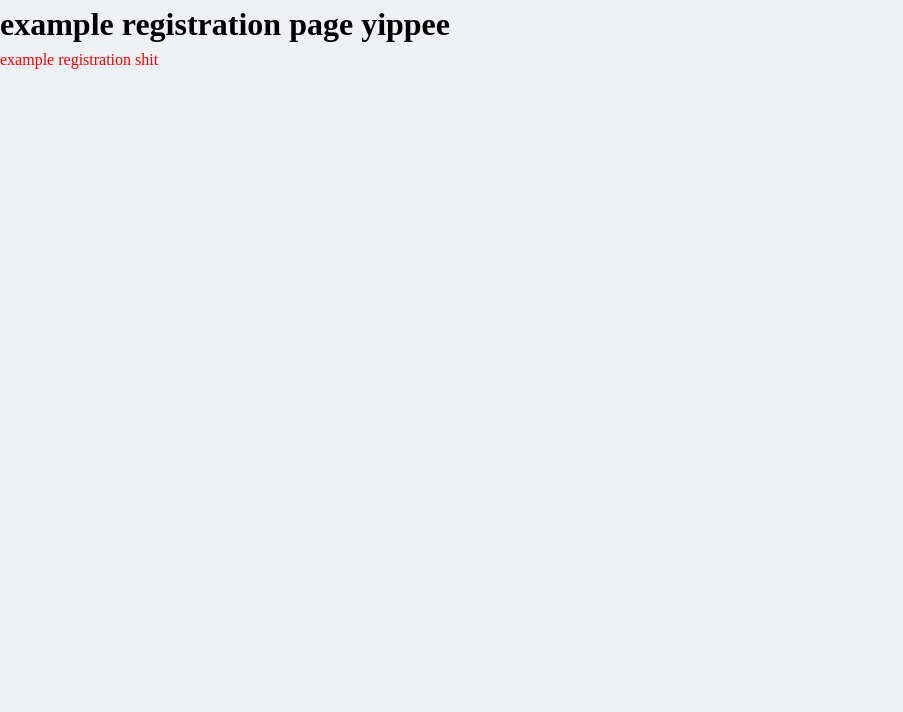
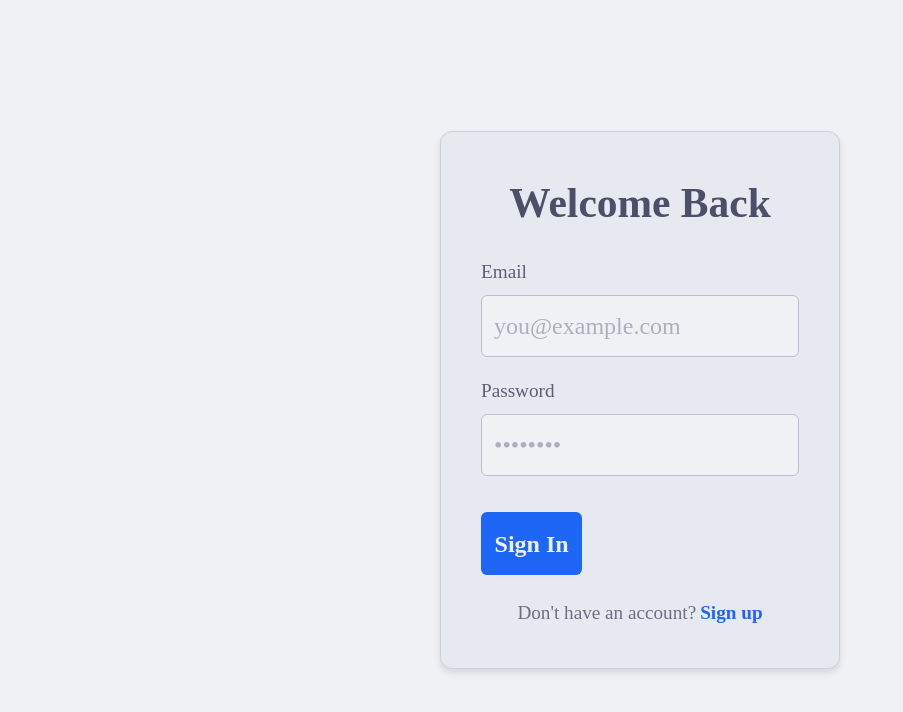
Before and after one commit to sebvu/COSC-4353-F26-Group-1, a Next.js app: page /registration in a window 1280 px wide. Shown: the top 712 px of the page, without its empty margins (0-903 px from the left). Built offline with nearby package versions, Linux system fonts and the light colour scheme.

Commit message:
feat: prototyped registration/login page switcher

```diff
--- a/app/registration/page.tsx
+++ b/app/registration/page.tsx
@@ -1,11 +1,31 @@
-import styles from "@/app/ui/registration/registration.module.css";
+"use client";
 
-export default function Page() {
+import { useState } from "react";
+import Login from "@/app/ui/registration/login";
+import Register from "@/app/ui/registration/register";
+
+export default function RegistrationPage() {
+  // Toggle between 'login' and 'register'
+  const [mode, setMode] = useState<"login" | "register">("login");
+
+  const toggleMode = () => {
+    setMode((prev) => (prev === "login" ? "register" : "login"));
+  };
+
   return (
-    // must always return a root!
-    <div>
-      <h1>example registration page yippee</h1>
-      <p className={styles.text}>example registration shit</p>
-    </div>
+    <main
+      style={{
+        minHeight: "100vh",
+        display: "flex",
+        alignItems: "center",
+        padding: "1rem",
+      }}
+    >
+      {mode === "login" ? (
+        <Login onToggleMode={toggleMode} />
+      ) : (
+        <Register onToggleMode={toggleMode} />
+      )}
+    </main>
   );
 }
--- a/app/ui/registration/login.tsx
+++ b/app/ui/registration/login.tsx
@@ -1,3 +1,97 @@
-import "./login.module.css";
+import { useState } from "react";
+import styles from "./registration.module.css";
+import { verifyInput, VerifyPair } from "./validation";
 
-export default function Login() {}
+interface LoginProps {
+  onToggleMode: () => void;
+}
+
+export default function Login({ onToggleMode }: LoginProps) {
+  const [email, setEmail] = useState("");
+  const [password, setPassword] = useState("");
+  const [errors, setErrors] = useState<Record<string, string>>({});
+
+  const handleSubmit = (e: React.FormEvent) => {
+    e.preventDefault();
+
+    const verifyPairs: VerifyPair[] = [
+      {
+        field: "email",
+        input: email,
+        verifier: (val) => !val.includes("@") || val.trim().length === 0,
+        errMsg: "Please enter a valid email address.",
+      },
+      {
+        field: "password",
+        input: password,
+        verifier: (val) => val.length < 1,
+        errMsg: "Password is required.",
+      },
+    ];
+
+    const result = verifyInput(verifyPairs);
+    setErrors(result.errors);
+
+    if (!result.hasError) {
+      console.log("Dummy Login Submitted:", { email, password });
+      alert("Login successful! (Check console)");
+    }
+  };
+
+  return (
+    <div className={styles.authContainer}>
+      <h1 className={styles.title}>Welcome Back</h1>
+
+      <form onSubmit={handleSubmit}>
+        <div className={styles.formGroup}>
+          <label className={styles.label} htmlFor="email">
+            Email
+          </label>
+          <input
+            id="email"
+            type="email"
+            className={`${styles.input} ${errors.email ? styles.inputError : ""}`}
+            value={email}
+            onChange={(e) => setEmail(e.target.value)}
+            placeholder="you@example.com"
+          />
+          {errors.email && (
+            <span className={styles.errorText}>{errors.email}</span>
+          )}
+        </div>
+
+        <div className={styles.formGroup}>
+          <label className={styles.label} htmlFor="password">
+            Password
+          </label>
+          <input
+            id="password"
+            type="password"
+            className={`${styles.input} ${errors.password ? styles.inputError : ""}`}
+            value={password}
+            onChange={(e) => setPassword(e.target.value)}
+            placeholder="••••••••"
+          />
+          {errors.password && (
+            <span className={styles.errorText}>{errors.password}</span>
+          )}
+        </div>
+
+        <button type="submit" className={styles.submitBtn}>
+          Sign In
+        </button>
+      </form>
+
+      <p className={styles.toggleText}>
+        Don't have an account?
+        <button
+          type="button"
+          onClick={onToggleMode}
+          className={styles.toggleLink}
+        >
+          Sign up
+        </button>
+      </p>
+    </div>
+  );
+}
--- /dev/null
+++ b/app/ui/registration/register.tsx
@@ -0,0 +1,151 @@
+"use client";
+
+import { useState } from "react";
+import styles from "./registration.module.css";
+import { verifyInput, VerifyPair } from "./validation";
+
+interface RegisterProps {
+  onToggleMode: () => void;
+}
+
+export default function Register({ onToggleMode }: RegisterProps) {
+  const [username, setUsername] = useState("");
+  const [email, setEmail] = useState("");
+  const [password, setPassword] = useState("");
+  const [confirmPassword, setConfirmPassword] = useState("");
+  const [errors, setErrors] = useState<Record<string, string>>({});
+
+  const handleSubmit = (e: React.FormEvent) => {
+    e.preventDefault();
+
+    const verifyPairs: VerifyPair[] = [
+      {
+        field: "username",
+        input: username,
+        verifier: (val) => val.length < 5 || val.length > 18,
+        errMsg: "Username must be between 5 and 18 characters.",
+      },
+      {
+        field: "email",
+        input: email,
+        verifier: (val) => !/^[^\s@]+@[^\s@]+\.[^\s@]+$/.test(val), // Basic Regex for deeper email check
+        errMsg: "Please enter a valid email address.",
+      },
+      {
+        field: "password",
+        input: password,
+        verifier: (val) => val.length < 6 || val.length > 20,
+        errMsg: "Password must be between 6 and 20 characters.",
+      },
+      {
+        field: "confirmPassword",
+        input: confirmPassword,
+        verifier: (val) => val !== password || val.length === 0,
+        errMsg: "Passwords do not match.",
+      },
+    ];
+
+    const result = verifyInput(verifyPairs);
+    setErrors(result.errors);
+
+    if (!result.hasError) {
+      console.log("Dummy Registration Submitted:", {
+        username,
+        email,
+        password,
+      });
+      alert("Registration successful! (Check console)");
+    }
+  };
+
+  return (
+    <div className={styles.authContainer}>
+      <h1 className={styles.title}>Create Account</h1>
+
+      <form onSubmit={handleSubmit}>
+        <div className={styles.formGroup}>
+          <label className={styles.label} htmlFor="username">
+            Username
+          </label>
+          <input
+            id="username"
+            type="text"
+            className={`${styles.input} ${errors.username ? styles.inputError : ""}`}
+            value={username}
+            onChange={(e) => setUsername(e.target.value)}
+            placeholder="coolcat123"
+          />
+          {errors.username && (
+            <span className={styles.errorText}>{errors.username}</span>
+          )}
+        </div>
+
+        <div className={styles.formGroup}>
+          <label className={styles.label} htmlFor="email">
+            Email
+          </label>
+          <input
+            id="email"
+            type="email"
+            className={`${styles.input} ${errors.email ? styles.inputError : ""}`}
+            value={email}
+            onChange={(e) => setEmail(e.target.value)}
+            placeholder="you@example.com"
+          />
+          {errors.email && (
+            <span className={styles.errorText}>{errors.email}</span>
+          )}
+        </div>
+
+        <div className={styles.formGroup}>
+          <label className={styles.label} htmlFor="password">
+            Password
+          </label>
+          <input
+            id="password"
+            type="password"
+            className={`${styles.input} ${errors.password ? styles.inputError : ""}`}
+            value={password}
+            onChange={(e) => setPassword(e.target.value)}
+            placeholder="••••••••"
+          />
+          {errors.password && (
+            <span className={styles.errorText}>{errors.password}</span>
+          )}
+        </div>
+
+        <div className={styles.formGroup}>
+          <label className={styles.label} htmlFor="confirmPassword">
+            Confirm Password
+          </label>
+          <input
+            id="confirmPassword"
+            type="password"
+            className={`${styles.input} ${errors.confirmPassword ? styles.inputError : ""}`}
+            value={confirmPassword}
+            onChange={(e) => setConfirmPassword(e.target.value)}
+            placeholder="••••••••"
+          />
+          {errors.confirmPassword && (
+            <span className={styles.errorText}>{errors.confirmPassword}</span>
+          )}
+        </div>
+
+        <button type="submit" className={styles.submitBtn}>
+          Sign Up
+        </button>
+      </form>
+
+      <p className={styles.toggleText}>
+        Already have an account?
+        <button
+          type="button"
+          onClick={onToggleMode}
+          className={styles.toggleLink}
+        >
+          Sign in
+        </button>
+      </p>
+    </div>
+  );
+}
--- a/app/ui/registration/registration.module.css
+++ b/app/ui/registration/registration.module.css
@@ -1,4 +1,108 @@
-.text {
-  /* example color styling */
-  color: red;
+.authContainer {
+  display: flex;
+  flex-direction: column;
+  width: 100%;
+  max-width: 400px;
+  margin: 4rem auto;
+  background-color: var(--secondary-pane1);
+  padding: 2.5rem;
+  border-radius: 12px;
+  border: 1px solid var(--surface0-color);
+  box-shadow: 0 4px 6px rgba(0, 0, 0, 0.1);
 }
+
+.title {
+  color: var(--text-color);
+  margin-bottom: 1.5rem;
+  text-align: center;
+  font-size: var(--size-xl);
+  font-weight: bold;
+}
+
+.formGroup {
+  display: flex;
+  flex-direction: column;
+  margin-bottom: 1.25rem;
+}
+
+.label {
+  color: var(--subtext1-color);
+  margin-bottom: 0.5rem;
+  font-size: var(--size-sm);
+  font-weight: 500;
+}
+
+.input {
+  background-color: var(--background-pane);
+  color: var(--text-color);
+  border: 1px solid var(--surface1-color);
+  padding: 0.75rem;
+  border-radius: 6px;
+  font-size: var(--size-rg);
+  transition:
+    border-color 0.2s ease,
+    outline 0.2s ease;
+}
+
+.input::placeholder {
+  color: var(--surface2-color);
+}
+
+.input:focus {
+  outline: 2px solid var(--blue-color);
+  border-color: transparent;
+}
+
+.inputError {
+  border-color: var(--red-color);
+}
+
+.inputError:focus {
+  outline: 2px solid var(--red-color);
+}
+
+.errorText {
+  color: var(--red-color);
+  font-size: var(--size-xs);
+  margin-top: 0.4rem;
+}
+
+.submitBtn {
+  background-color: var(--blue-color);
+  color: var(--background-pane);
+  padding: 0.85rem;
+  border-radius: 6px;
+  border: none;
+  font-size: var(--size-rg);
+  font-weight: bold;
+  cursor: pointer;
+  margin-top: 1rem;
+  transition: background-color 0.2s ease;
+}
+
+.submitBtn:hover {
+  background-color: var(--lavender-color);
+}
+
+.toggleText {
+  text-align: center;
+  margin-top: 1.5rem;
+  font-size: var(--size-sm);
+  color: var(--subtext0-color);
+}
+
+.toggleLink {
+  color: var(--blue-color);
+  background: none;
+  border: none;
+  padding: 0;
+  margin-left: 0.25rem;
+  font: inherit;
+  font-weight: bold;
+  cursor: pointer;
+}
+
+.toggleLink:hover {
+  text-decoration: underline;
+  color: var(--lavender-color);
+}
```
Also changed, not shown: app/ui/registration/login.module.css (deleted).
